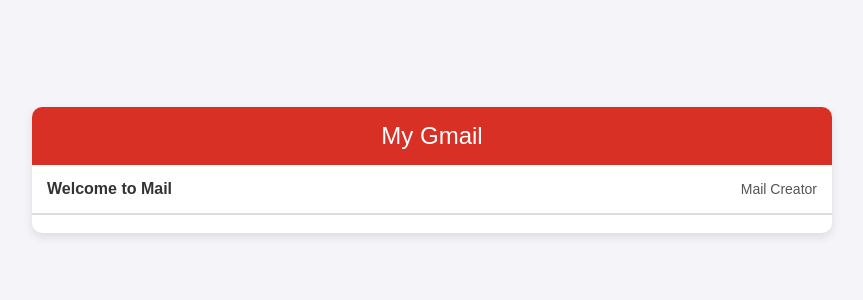
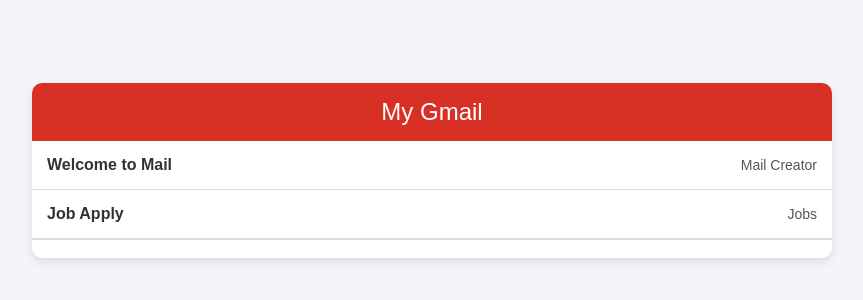
Before and after one commit to MalekPlayzYT/d, a plain HTML site: page email.html in a window 1280 px wide. Shown: the part 230-530 px from the top of the page, without its empty margins (208-1071 px from the left). Drawn offline with Linux system fonts and the light colour scheme.

Commit message:
email.html

```diff
--- a/email.html
+++ b/email.html
@@ -123,7 +123,12 @@
                 sender: "Mail Creator",
                 content: "Hello! Thank you for using this Mail."
             },
-
+            {
+                id: 2,
+                subject: "Job Apply",
+                sender: "Jobs",
+                content: "Hello! We Will Acsept your Job Apply, but we would only need you in doing Services such as serving drinks and food we will send you an email soon when you should work!"
+            },
         ];
 
         const mailList = document.getElementById('mailList');
```
